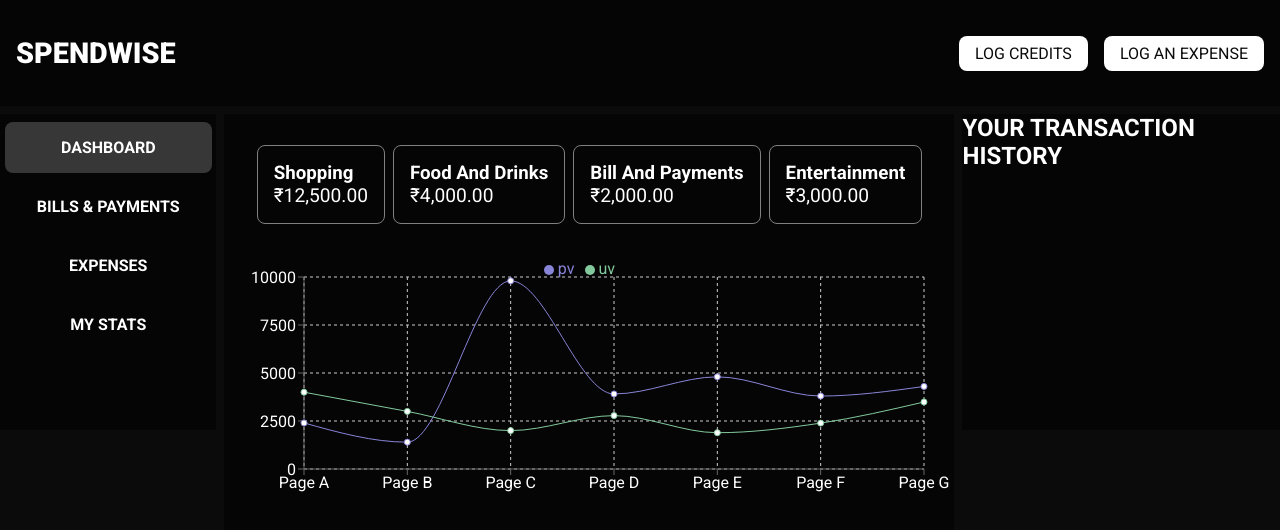
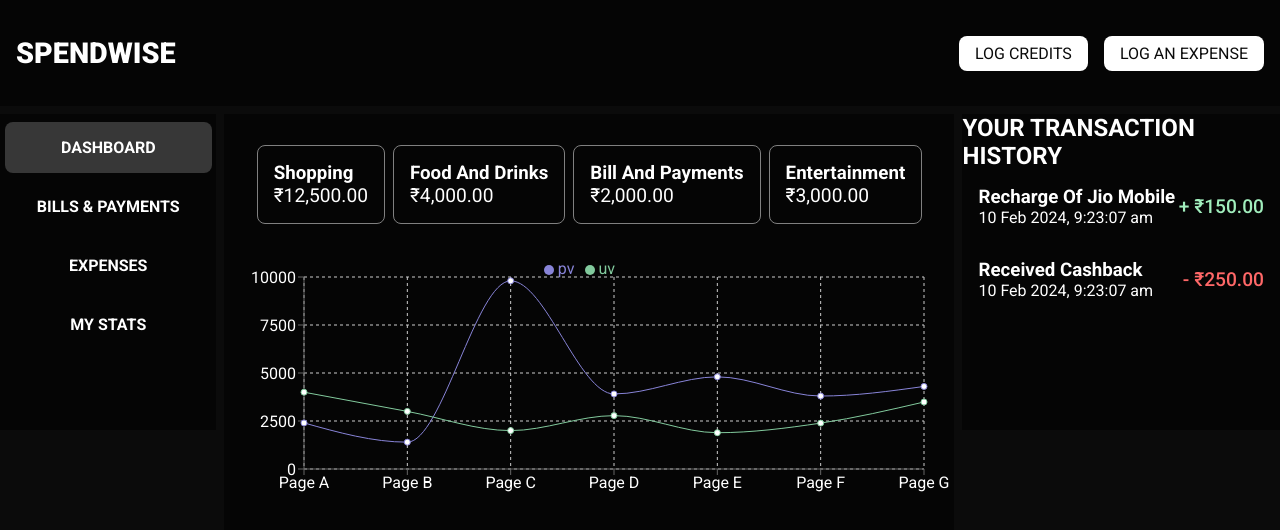
Before and after one commit to nitin-io/SpendWise, a React (Create React App) app: page / in a window 1280 px wide. Shown: the top 530 px of the page. Built offline with nearby package versions, Linux system fonts and the light colour scheme.

Commit message:
Add Transaction Card Component

```diff
--- a/src/Layout/index.jsx
+++ b/src/Layout/index.jsx
@@ -3,6 +3,7 @@ import Navbar from "../components/Navbar";
 import "./layout.css";
 import Sidebar from "../components/Sidebar";
 import NavigationBtn from "../components/NavigationBtn";
+import TransactionCard from "../components/TransactionCard";
 
 const Layout = ({ children }) => {
   return (
@@ -17,6 +18,18 @@ const Layout = ({ children }) => {
       {children}
       <Sidebar side="right">
         <h2>YOUR TRANSACTION HISTORY</h2>
+        <TransactionCard
+          title="Recharge Of Jio Mobile"
+          amount={150}
+          timestamp={Date.now()}
+          credited={true}
+        />
+        <TransactionCard
+          title="Received Cashback"
+          amount={250}
+          timestamp={Date.now()}
+          credited={false}
+        />
       </Sidebar>
     </div>
   );
--- /dev/null
+++ b/src/components/TransactionCard/index.jsx
@@ -0,0 +1,35 @@
+import "./transactionCard.css";
+
+const TransactionCard = ({ title, timestamp, amount, credited }) => {
+  const dateTimeStr = new Date(timestamp);
+  const dateStr = dateTimeStr.toLocaleDateString("en-IN", {
+    day: "2-digit",
+    month: "short",
+    year: "numeric",
+  });
+  const timeStr = dateTimeStr.toLocaleTimeString("en-IN");
+  const indianRupee = new Intl.NumberFormat("en-IN", {
+    style: "currency",
+    currency: "INR",
+  });
+
+  const amountColor = {
+    color: credited ? "#A1EEBD" : "#FF6868",
+  };
+
+  return (
+    <div className="transaction-card">
+      <div>
+        <h3>{title}</h3>
+        <span className="date-time">
+          {dateStr}, {timeStr}
+        </span>
+      </div>
+      <span className="amount" style={amountColor}>
+        {credited ? "+" : "-"} {indianRupee.format(amount)}
+      </span>
+    </div>
+  );
+};
+
+export default TransactionCard;
--- /dev/null
+++ b/src/components/TransactionCard/transactionCard.css
@@ -0,0 +1,11 @@
+.transaction-card {
+  display: flex;
+  align-items: center;
+  justify-content: space-between;
+  padding: 1rem;
+}
+
+.transaction-card > .amount {
+  font-size: 1.2rem;
+  font-weight: 500;
+}
```
